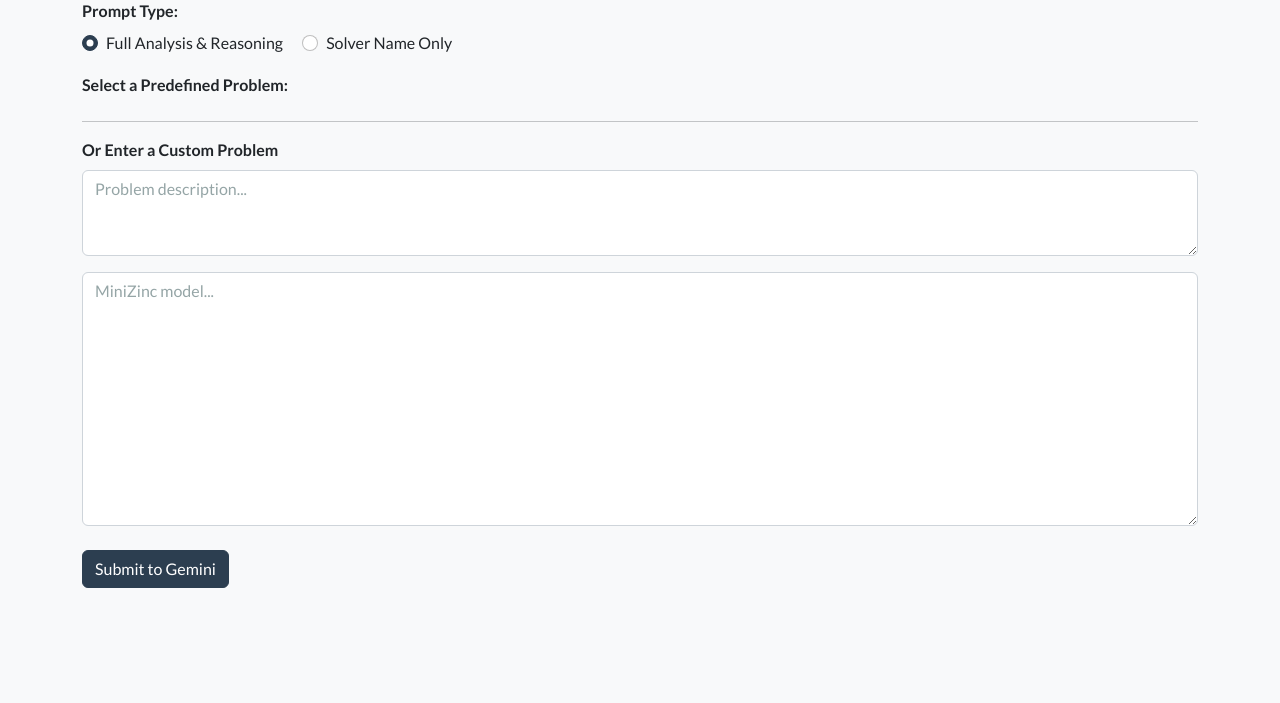
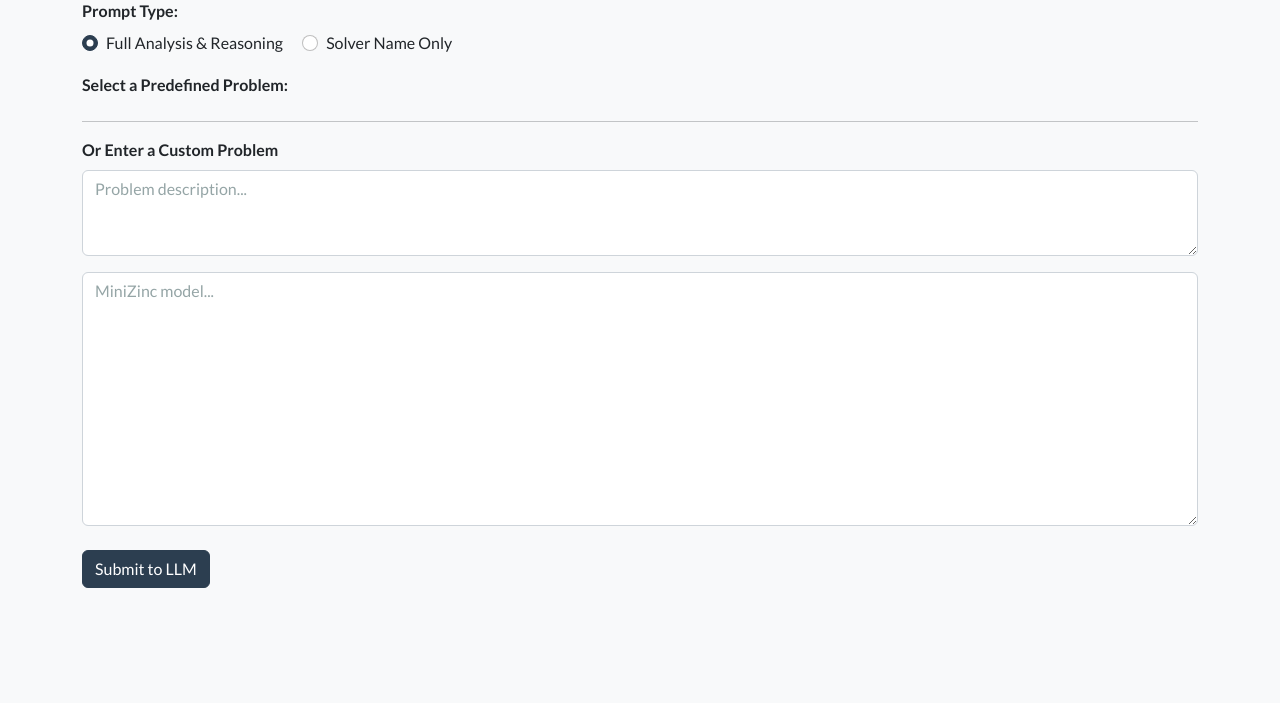
Before and after one commit to VittorioRossetto/AgenticSolvers, a Flask app: template templates/index.html in a window 1280 px wide. Shown: the part 97-800 px from the top of the page. Run offline with Flask 3, Linux system fonts and the light colour scheme; the template is opened without the code that fills it, so the values that code supplies are empty; some libraries are stand-ins or nearby versions.

Commit message:
Minor changes

```diff
--- a/templates/index.html
+++ b/templates/index.html
@@ -3,7 +3,7 @@
 <head>
   <meta charset="UTF-8">
   <meta name="viewport" content="width=device-width, initial-scale=1">
-  <title>Gemini Solver Recommendation</title>
+  <title>LLM Solver Recommendation</title>
 
   <!-- Bootswatch Flatly Theme (Bootstrap 5) -->
   <link
@@ -82,18 +82,18 @@
                   placeholder="MiniZinc model...">{{ request.form.custom_model or '' }}</textarea>
       </div>
 
-      <button class="btn btn-primary mt-2">Submit to Gemini</button>
+      <button class="btn btn-primary mt-2">Submit to LLM</button>
     </form>
 
     {% if response %}
     <div class="card shadow-sm">
       <div class="card-body">
         <h5 class="card-title text-success">
-          Gemini Response for <b>{{ selected_problem if selected_problem else 'Custom Problem' }}</b>
+          LLM Response for <b>{{ selected_problem if selected_problem else 'Custom Problem' }}</b>
         </h5>
         <div class="card-text mt-3">{{ response | markdown | safe }}</div>
         <hr>
-        <h6 class="text-muted">Prompt Sent to Gemini:</h6>
+        <h6 class="text-muted">Prompt Sent to LLM:</h6>
         <pre>{{ prompt_text }}</pre>
       </div>
     </div>
@@ -103,13 +103,13 @@
   <!-- Spinner Overlay (hidden by default) -->
   <div id="loading-overlay" class="spinner-overlay" style="display:none;">
     <div class="spinner-border text-primary mb-3" style="width: 3rem; height: 3rem;"></div>
-    <p class="text-secondary">Contacting Gemini... please wait</p>
+    <p class="text-secondary">Contacting LLM... please wait</p>
   </div>
 
-  <!-- Bootstrap JS (optional, for buttons/animations) -->
+  <!-- Bootstrap JS (for buttons/animations) -->
   <script src="https://cdn.jsdelivr.net/npm/bootstrap@5.3.3/dist/js/bootstrap.bundle.min.js"></script>
 
-  <!-- Simple loading spinner logic -->
+  <!-- Loading spinner logic -->
   <script>
     const form = document.getElementById('solver-form');
     const overlay = document.getElementById('loading-overlay');
```
